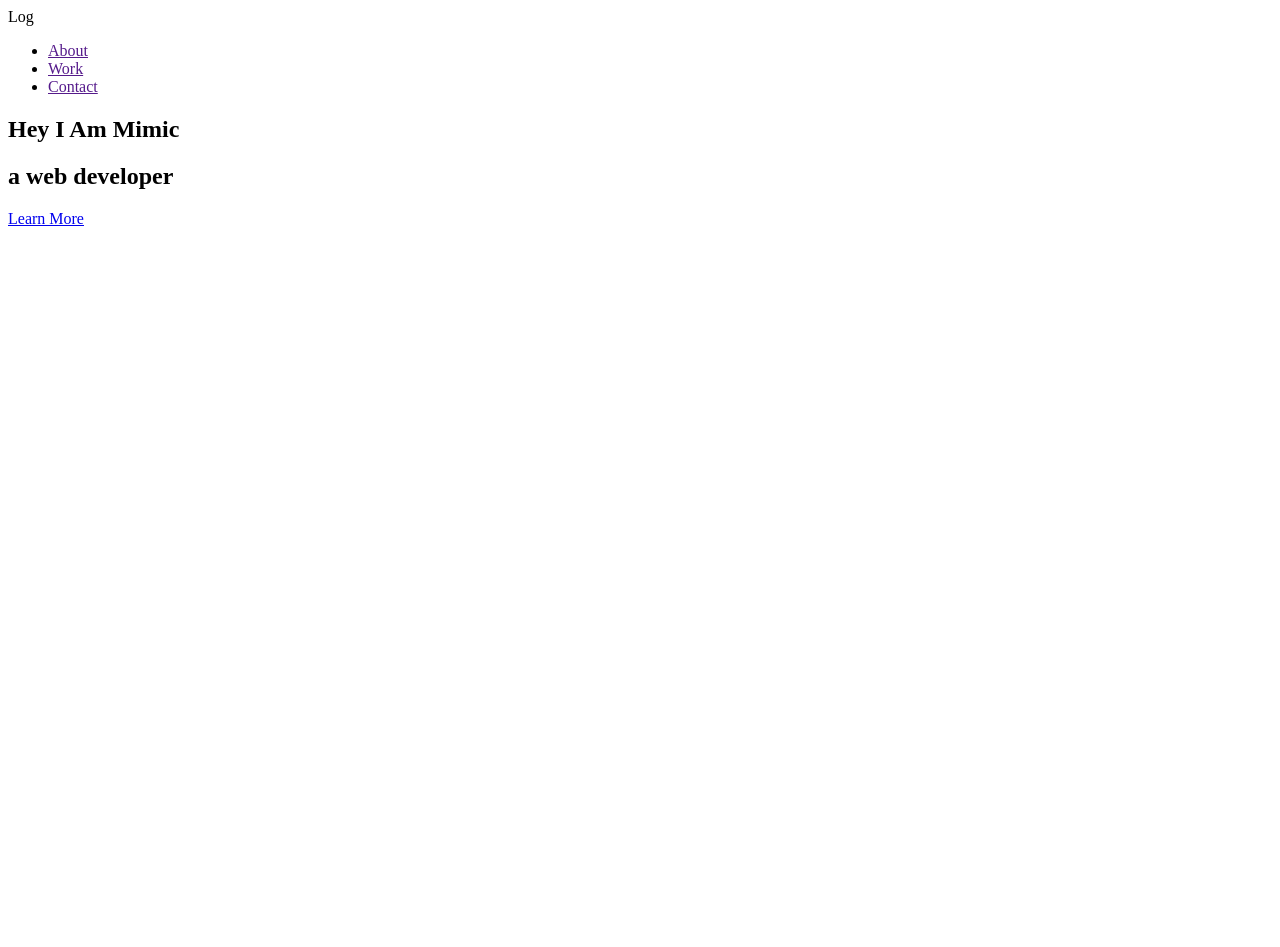
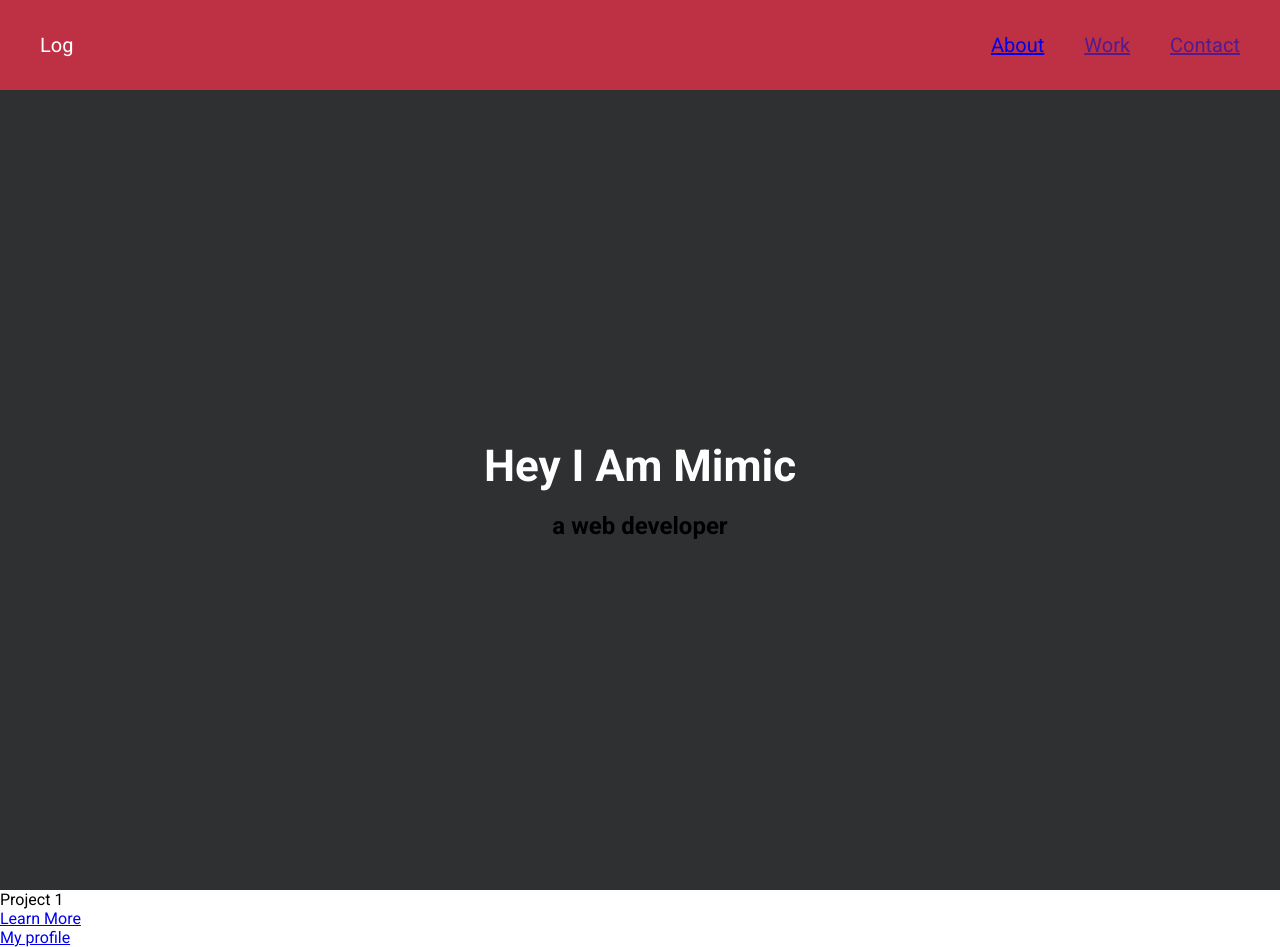
Before and after one commit to Serengia/fcc-test-suite-template-master, a plain HTML site: page index.html in a window 1280 px wide. Before the commit the page ends 800 px from the top, so only its background shows below. Drawn offline with Linux system fonts and the light colour scheme.

Commit message:
Updated css file

```diff
--- a/css/style.css
+++ b/css/style.css
@@ -0,0 +1,83 @@
+*::after,
+*::before,
+* {
+  padding: 0;
+  margin: 0;
+}
+
+body {
+  font-family: "Roboto", sans-serif;
+}
+
+#navbar {
+  position: sticky;
+  top: 0;
+  left: 0;
+  height: 90px;
+  background-color: #be3144;
+
+  color: #fff;
+  font-size: 20px;
+}
+
+.nav-container {
+  display: flex;
+  align-items: center;
+  justify-content: space-between;
+  height: 100%;
+}
+
+.nav-links {
+  list-style: none;
+
+  display: flex;
+  gap: 40px;
+  align-items: center;
+}
+
+#welcome-section {
+  height: 100vh;
+  background-color: #2e3032;
+}
+
+.welcome-container {
+  display: flex;
+  flex-direction: column;
+  gap: 20px;
+
+  justify-content: center;
+  align-items: center;
+  height: 100%;
+}
+
+#welcome-section h1 {
+  color: #fff;
+  font-size: 44px;
+}
+
+@media (max-width: 900px) {
+  #welcome-section h1 {
+    font-size: 32px;
+    color: blue;
+  }
+}
+
+.header-description {
+  color: #be3144;
+  font-size: 26px;
+}
+
+@media (max-width: 900px) {
+  .header-description {
+    color: blue;
+  }
+}
+
+u-margin-top-l {
+  margin-top: -60px;
+}
+
+.row {
+  max-width: 1200px;
+  margin: 0 auto;
+}
--- a/index.html
+++ b/index.html
@@ -3,11 +3,16 @@
   <head>
     <meta charset="UTF-8" />
     <title>Fork Me! FCC: Test Suite Template</title>
+    <link rel="preconnect" href="https://fonts.googleapis.com" />
+    <link rel="preconnect" href="https://fonts.gstatic.com" crossorigin />
+    <link
+      href="https://fonts.googleapis.com/css2?family=Roboto:ital,wght@0,400;0,700;1,500&display=swap"
+      rel="stylesheet"
+    />
     <link rel="stylesheet" href="css/style.css" />
   </head>
 
   <body>
-
     <script src="https://cdn.freecodecamp.org/testable-projects-fcc/v1/bundle.js"></script>
 
     <!--
@@ -23,21 +28,32 @@
 
     -->
     <nav id="navbar">
-      <div class="logo">Log</div>
-      <ul class="nav-links">
-        <li class="nav-link"><a href="">About</a></li>
-        <li class="nav-link"><a href="">Work</a></li>
-        <li class="nav-link"><a href="">Contact</a></li>
-      </ul>
+      <div class="row nav-container">
+        <div class="logo">Log</div>
+        <ul class="nav-links">
+          <li class="nav-link"><a href="#about">About</a></li>
+          <li class="nav-link"><a href="">Work</a></li>
+          <li class="nav-link"><a href="">Contact</a></li>
+        </ul>
+      </div>
     </nav>
     <section id="welcome-section">
-      <h1>Hey I Am Mimic</h1>
+      <div class="row welcome-container">
+        <h1 class="u-margin-top-l">Hey I Am Mimic</h1>
+        <h2 class="u-margin-top-l" class="header-description">
+          a web developer
+        </h2>
+      </div>
     </section>
     <section id="projects">
-      <h2 class="project-title">a web developer</h2>
+      <div class="project-tile">Project 1</div>
       <a href="http://github.com">Learn More</a>
     </section>
-    <a href=""></a>
+    <footer id="about" class="footer">
+      <a target="_blank" href="https://github.com/Serengia" id="profile-link"
+        >My profile</a
+      >
+    </footer>
 
     <script src="js/index.js"></script>
   </body>
```
